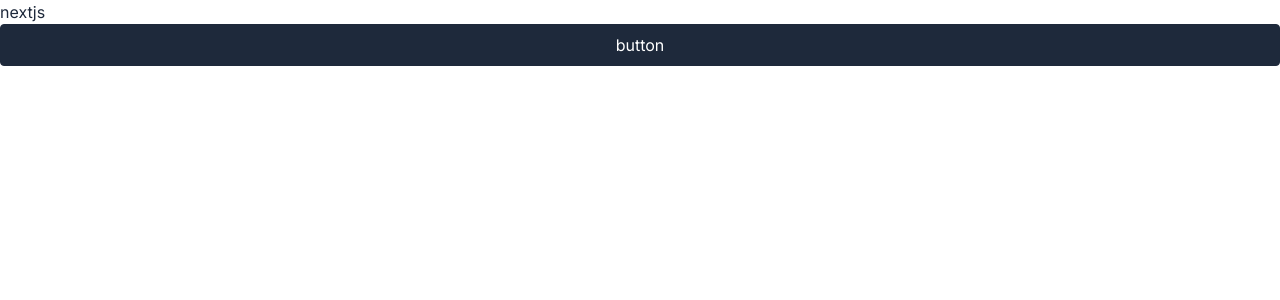
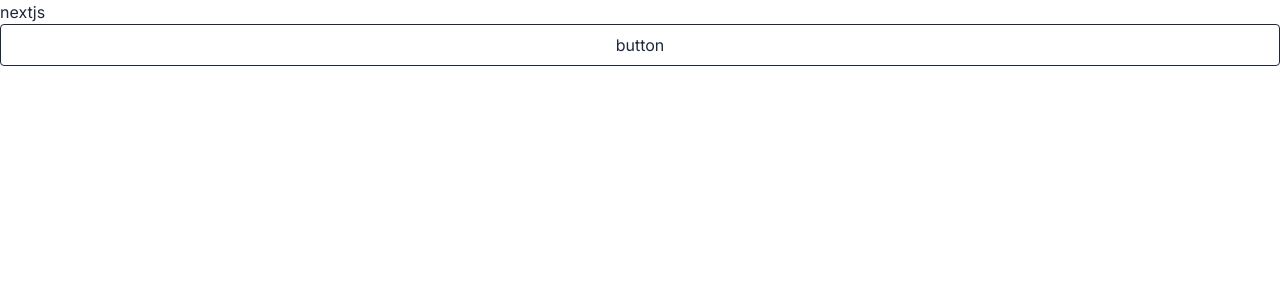
Before and after one commit to aiharanaoya/fashion-ec, a Next.js app: page / in a window 1280 px wide. Shown: the top 300 px of the page. Built offline with nearby package versions, Linux system fonts and the light colour scheme.

Commit message:
primaryかどうかのpropsを追加

```diff
--- a/app/_components/Button/index.tsx
+++ b/app/_components/Button/index.tsx
@@ -1,25 +1,29 @@
 import { ComponentProps, FC, ReactNode } from 'react';
+import { twMerge } from 'tailwind-merge';
 
 type Props = {
   /** children */
   children: ReactNode;
+  /** primaryか */
+  isPrimary?: boolean;
   /** component props */
 } & Pick<ComponentProps<'button'>, 'type' | 'disabled' | 'onClick'>;
 
 /**
  * ボタン
  */
-export const Button: FC<Props> = ({ children, ...rest }: Props) => {
+export const Button: FC<Props> = ({ isPrimary = false, children, ...rest }: Props) => {
   return (
     <button
       {...rest}
-      className="
-        flex h-full w-full items-center justify-center
+      className={twMerge(
+        `flex h-full w-full items-center justify-center
         rounded border border-slate-800
-        bg-slate-800 p-2 text-white duration-300
-        enabled:hover:bg-white enabled:hover:text-slate-800
-        disabled:opacity-30
-      "
+        bg-white p-2 text-slate-800 duration-300
+        enabled:hover:bg-slate-800 enabled:hover:text-white
+        disabled:opacity-30`,
+        isPrimary && `bg-slate-800 text-white enabled:hover:bg-white enabled:hover:text-slate-800`
+      )}
     >
       {children}
     </button>
```
Also changed, not shown: 1 other file (tests, documents, lock files or other folders).
